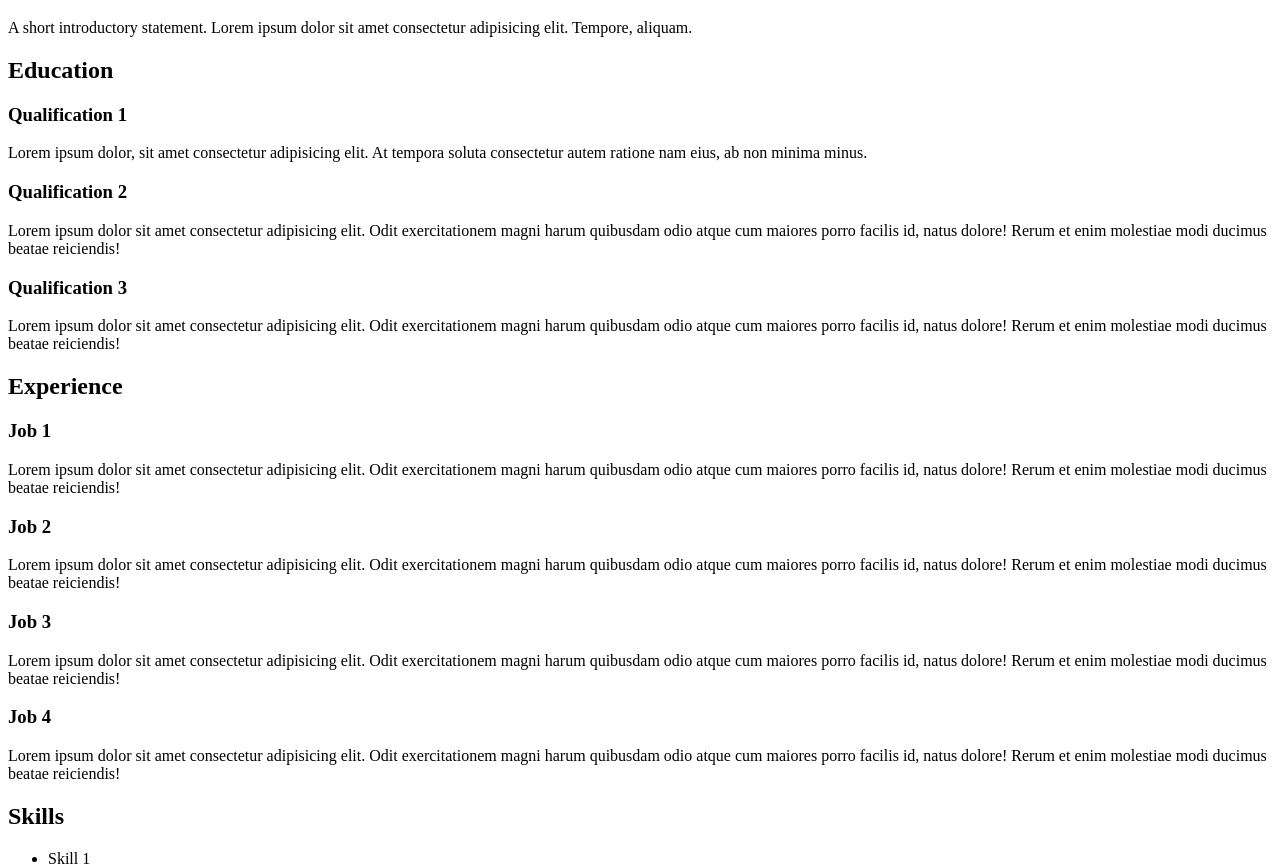
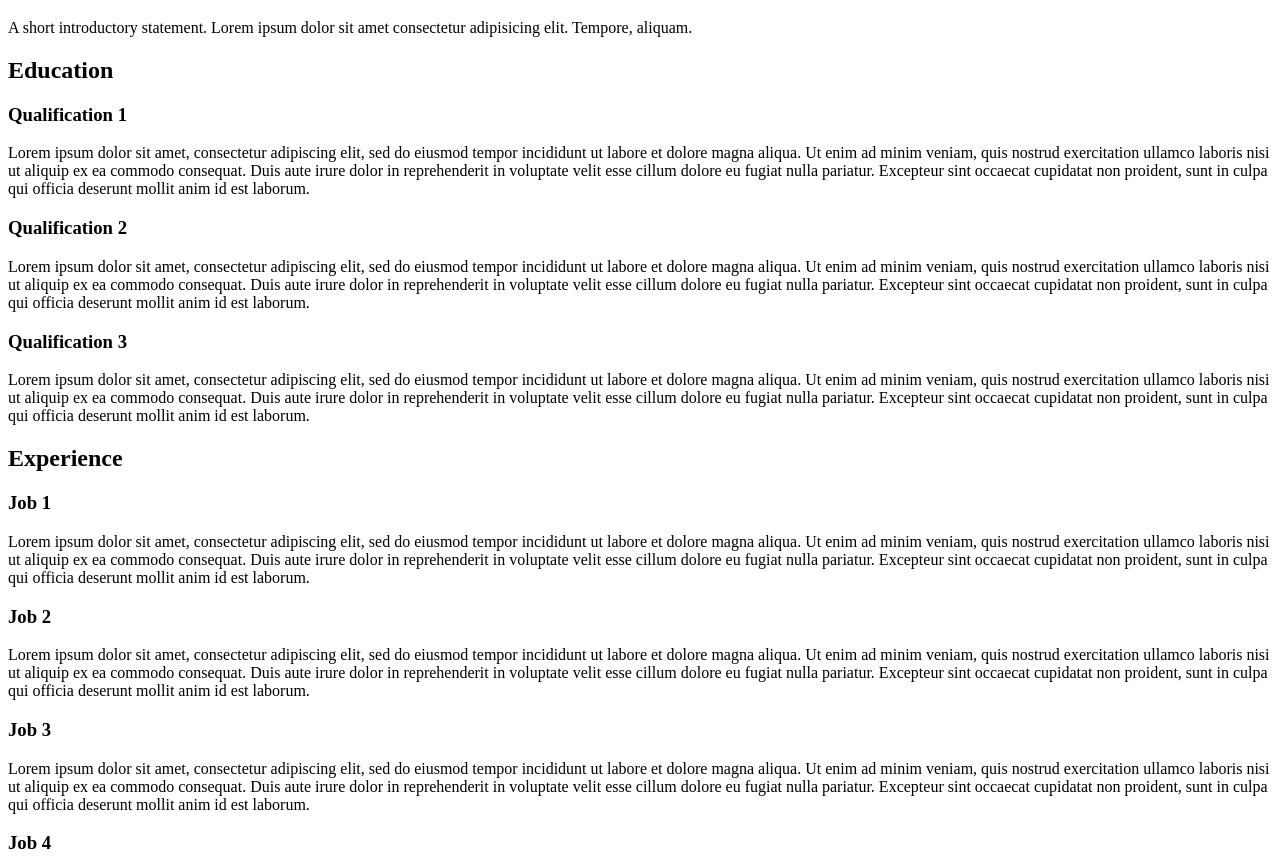
Before and after one commit to JGrayCodes/Resume2022, a plain HTML site: page index.html in a window 1280 px wide. Shown: the part 61-926 px from the top of the page. Drawn offline with Linux system fonts and the light colour scheme.

Commit message:
Resumé1 Final
Final fixes for code and formatting the html code to look nicer with ALt+Shift+F!

```diff
--- a/index.html
+++ b/index.html
@@ -1,11 +1,13 @@
 <!DOCTYPE html>
 <html lang="en">
+
 <head>
    <meta charset="UTF-8">
    <meta http-equiv="X-UA-Compatible" content="IE=edge">
    <meta name="viewport" content="width=device-width, initial-scale=1.0">
-    <title>Julie's Resumé</title>
+   <title>Julie Gray Resumé</title>
 </head>
+
 <body>
 
    <h1>Julie Gray</h1>
@@ -14,30 +16,54 @@
    <h2> Education</h2>
 
    <h3> Qualification 1</h3>
-        <p>Lorem ipsum dolor, sit amet consectetur adipisicing elit. At tempora soluta consectetur autem ratione nam eius, ab non minima minus.</p>
+   <p>Lorem ipsum dolor sit amet, consectetur adipiscing elit, sed do eiusmod tempor incididunt ut labore et dolore
+      magna aliqua. Ut enim ad minim veniam, quis nostrud exercitation ullamco laboris nisi ut aliquip ex ea commodo
+      consequat. Duis aute irure dolor in reprehenderit in voluptate velit esse cillum dolore eu fugiat nulla pariatur.
+      Excepteur sint occaecat cupidatat non proident, sunt in culpa qui officia deserunt mollit anim id est laborum.</p>
 
    <h3> Qualification 2</h3>
-        <p> Lorem ipsum dolor sit amet consectetur adipisicing elit. Odit exercitationem magni harum quibusdam odio atque cum maiores porro facilis id, natus dolore! Rerum et enim molestiae modi ducimus beatae reiciendis!</p>
+   <p>Lorem ipsum dolor sit amet, consectetur adipiscing elit, sed do eiusmod tempor incididunt ut labore et dolore
+      magna aliqua. Ut enim ad minim veniam, quis nostrud exercitation ullamco laboris nisi ut aliquip ex ea commodo
+      consequat. Duis aute irure dolor in reprehenderit in voluptate velit esse cillum dolore eu fugiat nulla pariatur.
+      Excepteur sint occaecat cupidatat non proident, sunt in culpa qui officia deserunt mollit anim id est laborum.</p>
 
    <h3> Qualification 3</h3>
-        <p> Lorem ipsum dolor sit amet consectetur adipisicing elit. Odit exercitationem magni harum quibusdam odio atque cum maiores porro facilis id, natus dolore! Rerum et enim molestiae modi ducimus beatae reiciendis!</p>
+   <p>Lorem ipsum dolor sit amet, consectetur adipiscing elit, sed do eiusmod tempor incididunt ut labore et dolore
+      magna aliqua. Ut enim ad minim veniam, quis nostrud exercitation ullamco laboris nisi ut aliquip ex ea commodo
+      consequat. Duis aute irure dolor in reprehenderit in voluptate velit esse cillum dolore eu fugiat nulla pariatur.
+      Excepteur sint occaecat cupidatat non proident, sunt in culpa qui officia deserunt mollit anim id est laborum.</p>
 
-  <div>
+
    <h2> Experience</h2>
 
    <h3> Job 1</h3>
-        <p> Lorem ipsum dolor sit amet consectetur adipisicing elit. Odit exercitationem magni harum quibusdam odio atque cum maiores porro facilis id, natus dolore! Rerum et enim molestiae modi ducimus beatae reiciendis!</p>
+   <p>Lorem ipsum dolor sit amet, consectetur adipiscing elit, sed do eiusmod tempor incididunt ut labore et dolore
+      magna aliqua. Ut enim ad minim veniam, quis nostrud exercitation ullamco laboris nisi ut aliquip ex ea commodo
+      consequat. Duis aute irure dolor in reprehenderit in voluptate velit esse cillum dolore eu fugiat nulla
+      pariatur. Excepteur sint occaecat cupidatat non proident, sunt in culpa qui officia deserunt mollit anim id est
+      laborum.</p>
 
    <h3> Job 2</h3>
-        <p> Lorem ipsum dolor sit amet consectetur adipisicing elit. Odit exercitationem magni harum quibusdam odio atque cum maiores porro facilis id, natus dolore! Rerum et enim molestiae modi ducimus beatae reiciendis!</p>
+   <p>Lorem ipsum dolor sit amet, consectetur adipiscing elit, sed do eiusmod tempor incididunt ut labore et dolore
+      magna aliqua. Ut enim ad minim veniam, quis nostrud exercitation ullamco laboris nisi ut aliquip ex ea commodo
+      consequat. Duis aute irure dolor in reprehenderit in voluptate velit esse cillum dolore eu fugiat nulla
+      pariatur. Excepteur sint occaecat cupidatat non proident, sunt in culpa qui officia deserunt mollit anim id est
+      laborum.</p>
 
    <h3> Job 3</h3>
-        <p> Lorem ipsum dolor sit amet consectetur adipisicing elit. Odit exercitationem magni harum quibusdam odio atque cum maiores porro facilis id, natus dolore! Rerum et enim molestiae modi ducimus beatae reiciendis!</p>
+   <p>Lorem ipsum dolor sit amet, consectetur adipiscing elit, sed do eiusmod tempor incididunt ut labore et dolore
+      magna aliqua. Ut enim ad minim veniam, quis nostrud exercitation ullamco laboris nisi ut aliquip ex ea commodo
+      consequat. Duis aute irure dolor in reprehenderit in voluptate velit esse cillum dolore eu fugiat nulla
+      pariatur. Excepteur sint occaecat cupidatat non proident, sunt in culpa qui officia deserunt mollit anim id est
+      laborum.</p>
 
    <h3> Job 4</h3>
-        <p> Lorem ipsum dolor sit amet consectetur adipisicing elit. Odit exercitationem magni harum quibusdam odio atque cum maiores porro facilis id, natus dolore! Rerum et enim molestiae modi ducimus beatae reiciendis!</p>
+   <p>Lorem ipsum dolor sit amet, consectetur adipiscing elit, sed do eiusmod tempor incididunt ut labore et dolore
+      magna aliqua. Ut enim ad minim veniam, quis nostrud exercitation ullamco laboris nisi ut aliquip ex ea commodo
+      consequat. Duis aute irure dolor in reprehenderit in voluptate velit esse cillum dolore eu fugiat nulla
+      pariatur. Excepteur sint occaecat cupidatat non proident, sunt in culpa qui officia deserunt mollit anim id est
+      laborum.</p>
 
-  </div>
 
    <h2> Skills</h2>
    <ul>
@@ -49,4 +75,5 @@
       <li> Skill 6</li>
    </ul>
 </body>
+
 </html>
```
Lines whose indentation alone changed are shown as unchanged.
